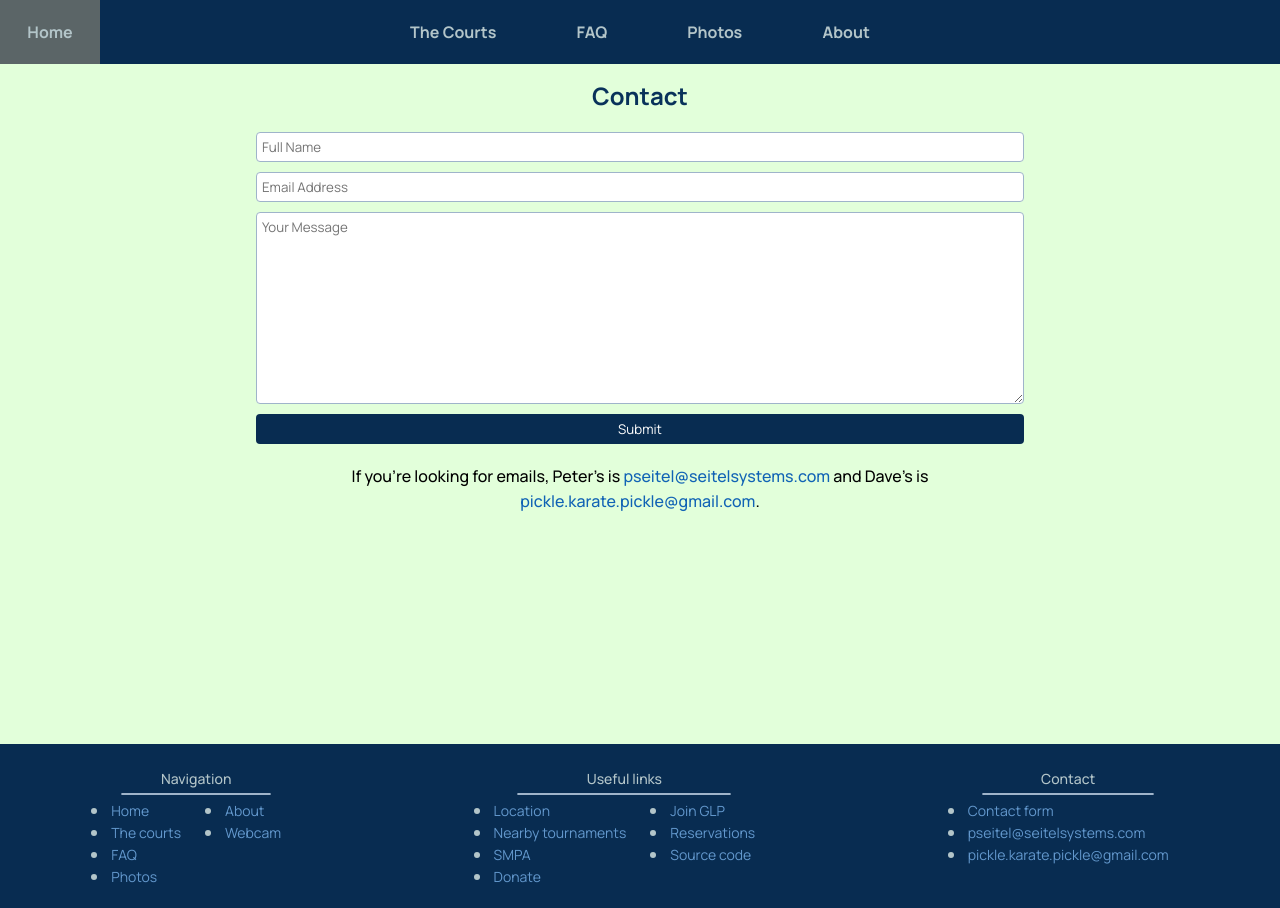
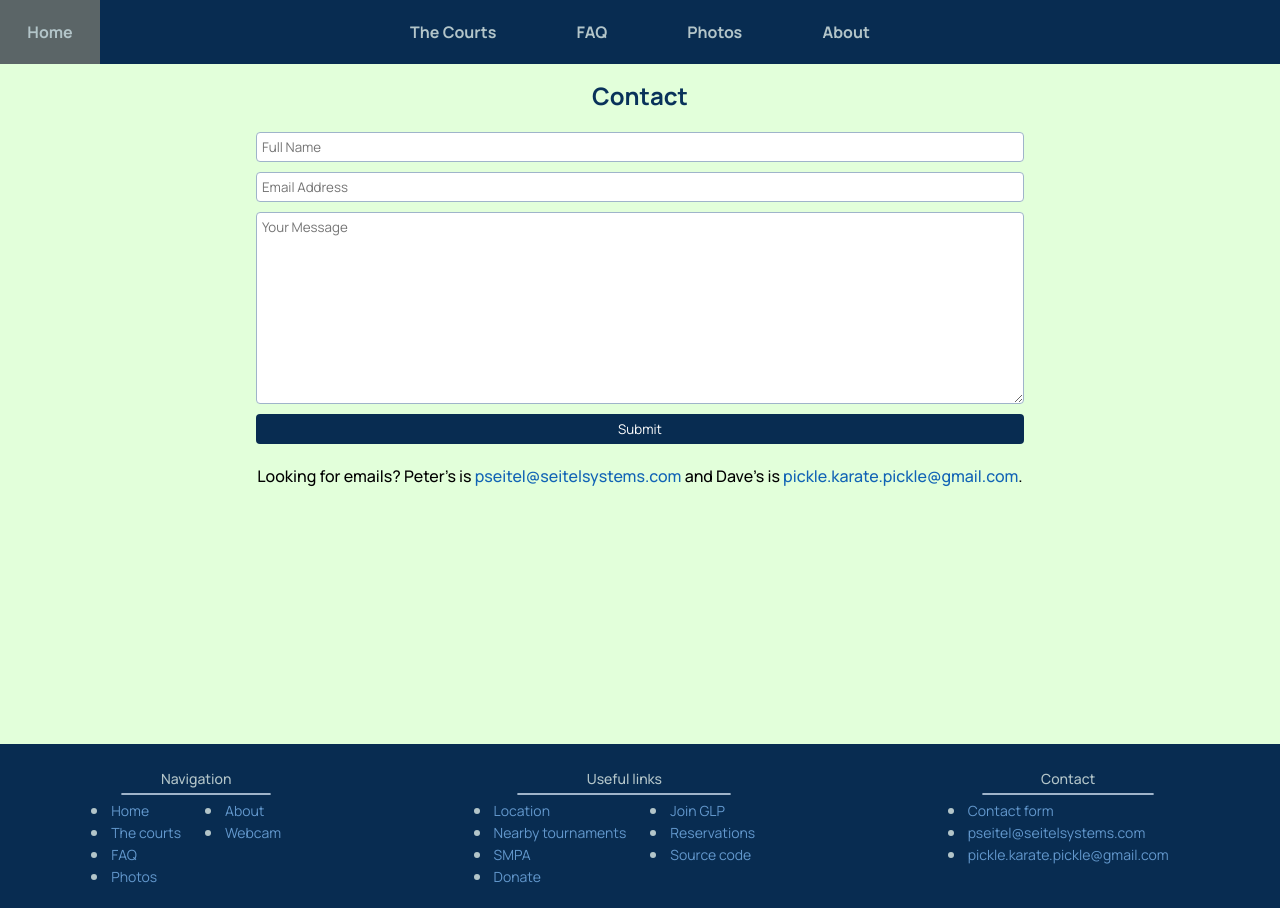
Before and after one commit to Nisticism/green-lake-pickleball, a React (Create React App) app: page /contact in a window 1280 px wide. Built offline with nearby package versions, Linux system fonts and the light colour scheme.

Commit message:
text changes

```diff
--- a/public/index.html
+++ b/public/index.html
@@ -7,7 +7,7 @@
     <meta name="theme-color" content="#000000" />
     <meta
       name="description"
-      content="Hub for all things pickleball at Green Lake"
+      content="Hub for drop-in pickleball play at Green Lake"
     />
     <link rel="apple-touch-icon" href="%PUBLIC_URL%/gl_icon.png" />
     <!--
--- a/src/components/about/About.jsx
+++ b/src/components/about/About.jsx
@@ -41,7 +41,7 @@ function About() {
         </span>
         <h4>This site</h4>
         <span className="about-text">        This site is a collaboration between various members of the Green Lake pickleball community.  Hans coded and created the site, which is hosted on
-        his <a href="https://www.github.com/nisticism/green-lake-pickleball" target="_blank" rel="noreferrer">github</a>.  Peter and Dave provided content for the site, included text and some
+        his <a href="https://www.github.com/nisticism/green-lake-pickleball" target="_blank" rel="noreferrer">github</a>.  Peter and Dave provided content for the site, including text and some
         design decisions.  Eric made some UI sketches.  Tux created the pickleball logo artwork, which can also be seen on posters around Green Lake.</span>
       </div>
       {/* <hr className="about-hr" /> */}
--- a/src/components/contact/Contact.jsx
+++ b/src/components/contact/Contact.jsx
@@ -19,7 +19,7 @@ function Contact() {
         </form>
       </div>
       <div className="contact-descript-container">
-        <span className="contact-descript">If you're looking for emails, Peter's is <a href="mailto: pseitel@pseitelsystems.com">pseitel@seitelsystems.com</a> and Dave's
+        <span className="contact-descript">Looking for emails?  Peter's is <a href="mailto: pseitel@pseitelsystems.com">pseitel@seitelsystems.com</a> and Dave's
         is <a href="mailto: pickle.karate.pickle@gmail.com">pickle.karate.pickle@gmail.com</a>.</span>
       </div>
     </div>
--- a/src/components/photos/Photos.jsx
+++ b/src/components/photos/Photos.jsx
@@ -12,7 +12,7 @@ function Photos() {
         <span className="caption">Sometimes when it gets very crowded, there are many paddle stacks on the side of the court.</span>
         <hr />
         <img src={ cloudyGL } className="photo" alt="cloudy green lake" />
-        <span className="caption">Green Lake courts on a cloudy weekend afternoon, a few days after powerwashing.</span>
+        <span className="caption">Green Lake courts on a cloudy weekend afternoon, a few days after pressure washing.</span>
       </div>
     </div>
   )
```
